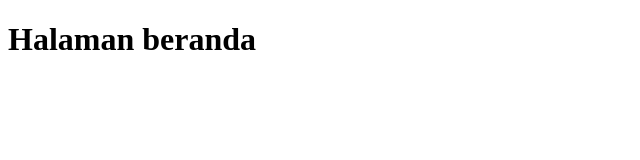
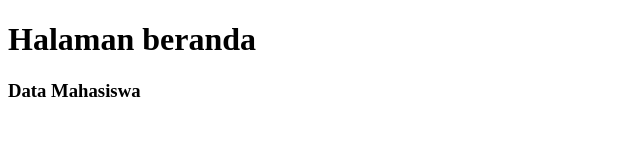
Before and after one commit to rohmannur02/latihan_git, a plain HTML site: page index.html in a window 1280 px wide. Shown: the whole page, without its empty margins (0-640 px from the left). Drawn offline with Linux system fonts and the light colour scheme.

Commit message:
nambah data mahasiswa

```diff
--- a/index.html
+++ b/index.html
@@ -8,5 +8,6 @@
 </head>
 <body>
     <h1>Halaman beranda</h1>
+    <h3>Data Mahasiswa </h3>
 </body>
 </html>
```
